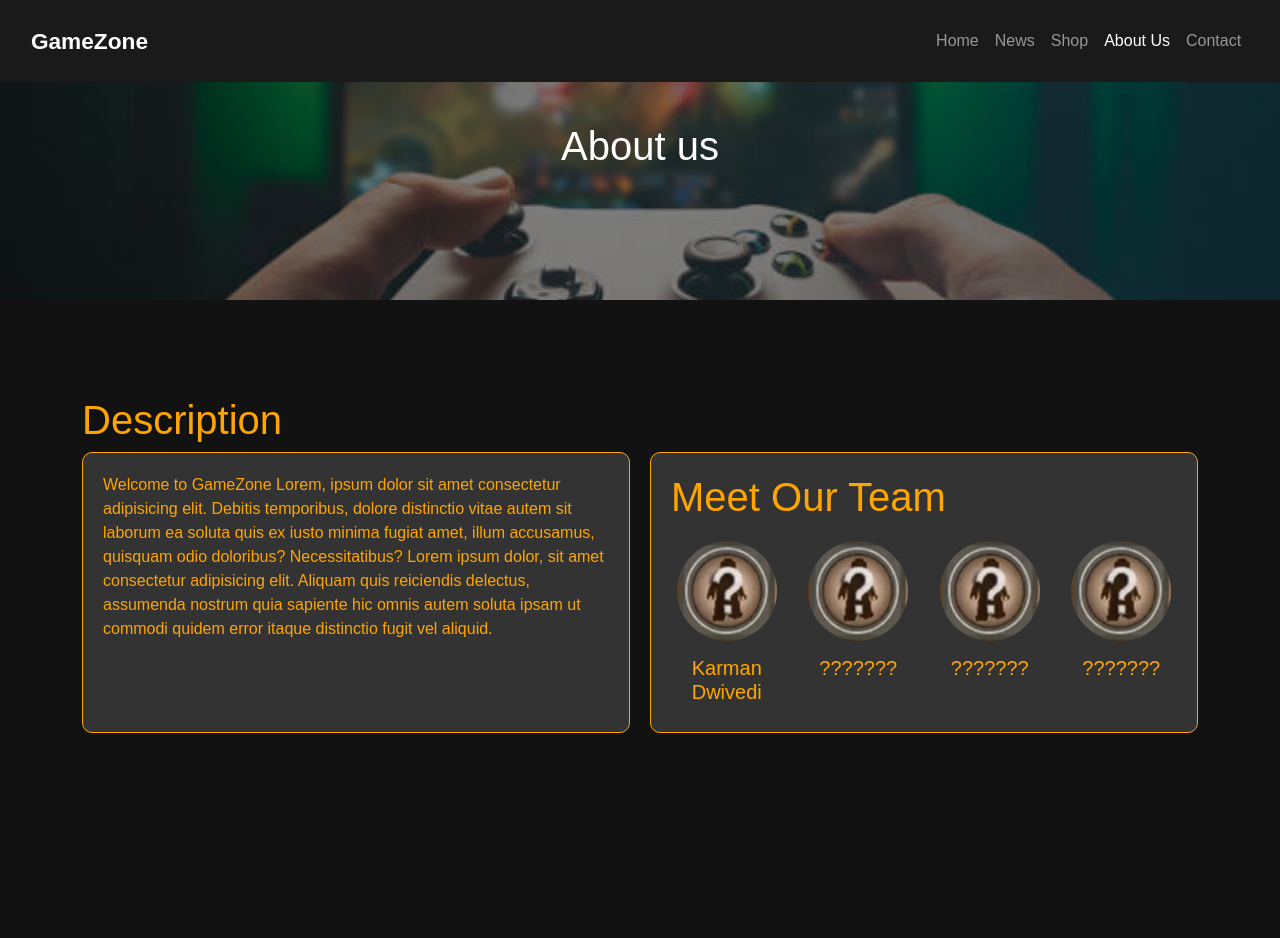
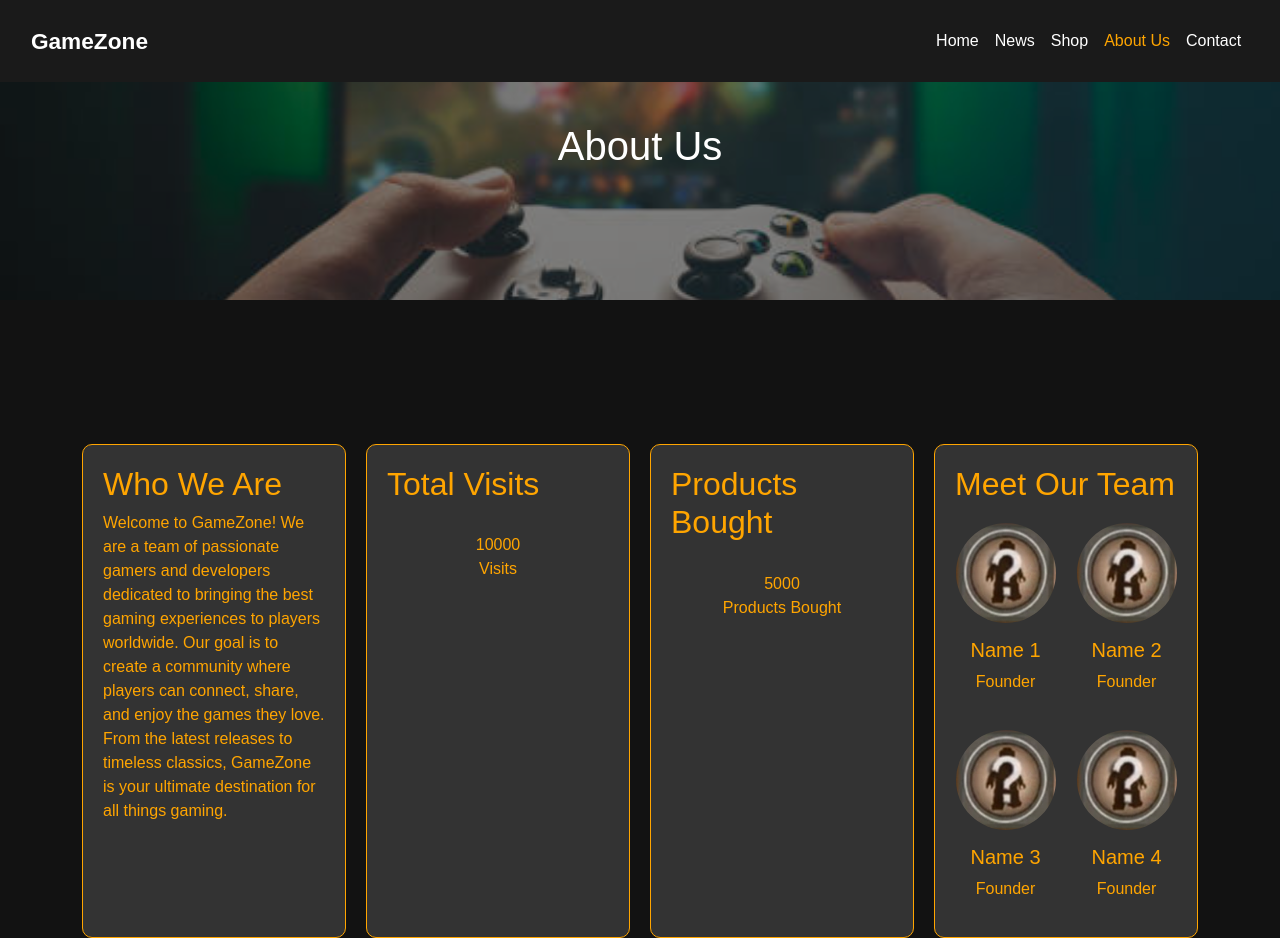
Before and after one commit to Fouad-Hub/PROJECT, a plain HTML site: page aboutus.html in a window 1280 px wide. Before the commit the page ends 800 px from the top, so only its background shows below. Drawn offline with nearby package versions, Linux system fonts and the light colour scheme.

Commit message:
made big changes to about us page
yes

```diff
--- a/aboutus.html
+++ b/aboutus.html
@@ -7,6 +7,23 @@
     <link href="https://cdn.jsdelivr.net/npm/bootstrap@5.3.0-alpha3/dist/css/bootstrap.min.css" rel="stylesheet">
     <script src="https://cdn.jsdelivr.net/npm/bootstrap@5.3.0-alpha3/dist/js/bootstrap.bundle.min.js"></script>
     <link rel="stylesheet" href="style/aboutus-style.css">
+    <style>
+        .about-box {
+            opacity: 0; /* Initially hide the boxes */
+            transform: translateY(20px); /* Move down slightly */
+            transition: opacity 0.5s ease, transform 0.5s ease; /* Animation transition */
+        }
+
+        .fade-in {
+            opacity: 1; /* Full visibility */
+            transform: translateY(0); /* Move back to original position */
+        }
+
+        /* Additional styling for the counters */
+        .counter-container {
+            text-align: center;
+        }
+    </style>
 </head>
 <body>
     <!--Navbar-->
@@ -33,42 +50,101 @@
         <img src="img/istockphoto-1324673294-612x612.jpg" alt="About us Background" class="img-fluid">
         <div class="overlay"></div>
         <div class="content">
-           <h1>About us</h1>
+           <h1>About Us</h1>
         </div>
     </header>
 
     <div class="container mt-5 pt-5">
-        <h1>Description</h1>
-        <div class="about-container">
-            <div class="about-box">
-                <p>Welcome to GameZone Lorem, ipsum dolor sit amet consectetur adipisicing elit. Debitis temporibus, dolore distinctio vitae autem sit laborum ea soluta quis ex iusto minima fugiat amet, illum accusamus, quisquam odio doloribus? Necessitatibus? Lorem ipsum dolor, sit amet consectetur adipisicing elit. Aliquam quis reiciendis delectus, assumenda nostrum quia sapiente hic omnis autem soluta ipsam ut commodi quidem error itaque distinctio fugit vel aliquid.</p>
+        <!-- About and Team Section -->
+        <div class="about-container mt-5">
+            <!-- Description Box -->
+            <div class="about-box" id="who-we-are-box">
+                <h2 style="color: #ffa500;">Who We Are</h2>
+                <p>Welcome to GameZone! We are a team of passionate gamers and developers dedicated to bringing the best gaming experiences to players worldwide. Our goal is to create a community where players can connect, share, and enjoy the games they love. From the latest releases to timeless classics, GameZone is your ultimate destination for all things gaming.</p>
             </div>
-            <div class="about-box">
-                <h1>Meet Our Team</h1> <!-- Title for the second box -->
+
+            <!-- Total Visits Counter Box -->
+            <div class="about-box" id="total-visits-box">
+                <h2 style="color: #ffa500;">Total Visits</h2>
+                <div class="counter-container">
+                    <span id="visits-counter">0</span>
+                    <p>Visits</p>
+                </div>
+            </div>
+
+            <!-- Products Bought Counter Box -->
+            <div class="about-box" id="products-bought-box">
+                <h2 style="color: #ffa500;">Products Bought</h2>
+                <div class="counter-container">
+                    <span id="products-counter">0</span>
+                    <p>Products Bought</p>
+                </div>
+            </div>
+
+            <!-- Meet the Team Box -->
+            <div class="about-box" id="meet-our-team-box">
+                <h2 style="color: #ffa500;">Meet Our Team</h2>
                 <div class="team-container">
                     <!-- Team Member 1 -->
                     <div class="team-member">
                         <img src="img/Secret_Characters.webp" alt="Team Member 1">
-                        <h5>Karman Dwivedi</h5>
+                        <h5>Name 1</h5>
+                        <p>Founder</p>
                     </div>
                     <!-- Team Member 2 -->
                     <div class="team-member">
                         <img src="img/Secret_Characters.webp" alt="Team Member 2">
-                        <h5>???????</h5>
+                        <h5>Name 2</h5>
+                        <p>Founder</p>
                     </div>
                     <!-- Team Member 3 -->
                     <div class="team-member">
                         <img src="img/Secret_Characters.webp" alt="Team Member 3">
-                        <h5>???????</h5>
+                        <h5>Name 3</h5>
+                        <p>Founder</p>
                     </div>
                     <!-- Team Member 4 -->
                     <div class="team-member">
                         <img src="img/Secret_Characters.webp" alt="Team Member 4">
-                        <h5>???????</h5>
+                        <h5>Name 4</h5>
+                        <p>Founder</p>
                     </div>
                 </div>
             </div>
         </div>
     </div>
+
+    <script>
+        // Function to animate counters
+        function animateCounter(counterElement, target) {
+            let count = 0;
+            const increment = target / 100;  // Adjust speed
+            const counterInterval = setInterval(() => {
+                count += increment;
+                if (count >= target) {
+                    count = target;
+                    clearInterval(counterInterval);
+                }
+                counterElement.innerText = Math.floor(count);
+            }, 50);  // Interval time in milliseconds
+        }
+
+        // Fade-in effect for boxes
+        window.onload = function() {
+            const boxes = document.querySelectorAll('.about-box');
+            boxes.forEach((box, index) => {
+                setTimeout(() => {
+                    box.classList.add('fade-in'); // Add the fade-in class
+                }, index * 500); // Stagger the fade-in effect
+            });
+
+            const visitsCounterElement = document.getElementById('visits-counter');
+            const productsCounterElement = document.getElementById('products-counter');
+
+            animateCounter(visitsCounterElement, 10000); // Visits counter to 10,000
+            animateCounter(productsCounterElement, 5000); // Products bought counter to 5,000
+        }
+    </script>
+
 </body>
 </html>
--- a/style/aboutus-style.css
+++ b/style/aboutus-style.css
@@ -1,10 +1,8 @@
-
 body {
     font-family: 'Arial', sans-serif;
     background-color: #121212;
     color: orange;
 }
-
 
 .navbar {
     background-color: #1a1a1a;
@@ -16,12 +14,20 @@ body {
     font-weight: bold;
 }
 
+.nav-link {
+    color: #fff !important;
+}
+
+.nav-link.active {
+    color: #ffa500 !important;
+}
 
 .about-container {
     display: flex;
     justify-content: space-between;
     gap: 20px;
 }
+
 .about-box {
     background-color: #333;
     padding: 20px;
@@ -32,16 +38,19 @@ body {
     max-width: 600px;
     flex: 1;
 }
+
 .hero-section {
     position: relative;
     height: 300px; /* Adjusted height for a smaller header */
     overflow: hidden;
 }
+
 .hero-section img {
     width: 100%;
     height: 100%;
     object-fit: cover;
 }
+
 .overlay {
     position: absolute;
     top: 0;
@@ -50,6 +59,7 @@ body {
     height: 100%;
     background: rgba(0, 0, 0, 0.5);
 }
+
 .content {
     position: absolute;
     top: 50%;
@@ -66,10 +76,12 @@ body {
     flex-wrap: wrap;
     margin-top: 20px;
 }
+
 .team-member {
     text-align: center;
     flex: 1;
 }
+
 .team-member img {
     width: 100px;
     height: 100px;
@@ -77,7 +89,19 @@ body {
     object-fit: cover;
     margin-bottom: 10px;
 }
+
 .team-member h5 {
     color: #ffa500;
     margin-top: 5px;
 }
+
+.counter-container {
+    text-align: center;
+    margin-top: 30px;
+}
+
+.counter {
+    font-size: 3rem;
+    font-weight: bold;
+    color: #ffa500;
+}
```
